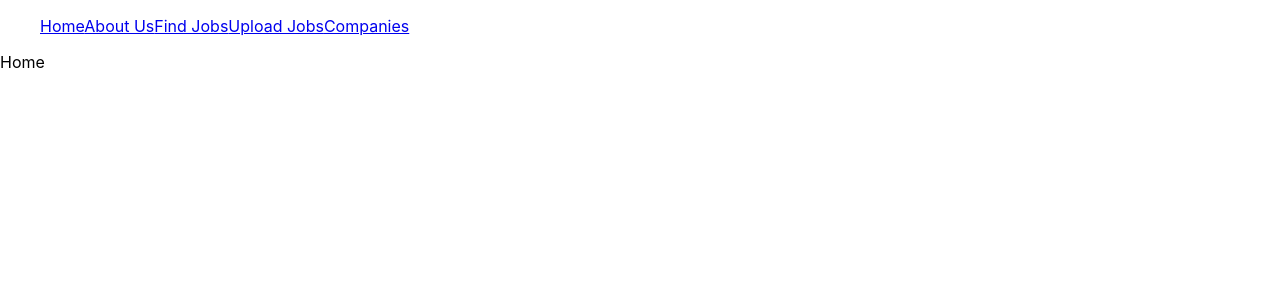
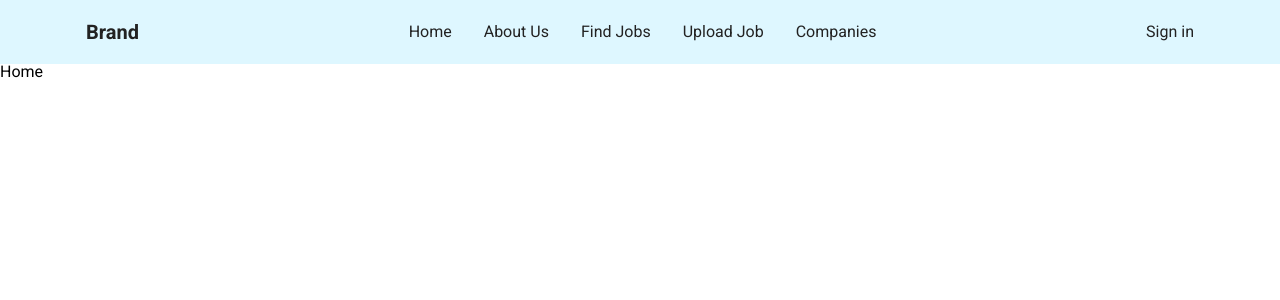
Before and after one commit to lakshit26/job-board, a React (Create React App) app: page / in a window 1280 px wide. Shown: the top 300 px of the page. Built offline with nearby package versions, Linux system fonts and the light colour scheme.

Commit message:
added navbar along with css

```diff
--- a/src/App.css
+++ /dev/null
@@ -1,38 +0,0 @@
-.App {
-  text-align: center;
-}
-
-.App-logo {
-  height: 40vmin;
-  pointer-events: none;
-}
-
-@media (prefers-reduced-motion: no-preference) {
-  .App-logo {
-    animation: App-logo-spin infinite 20s linear;
-  }
-}
-
-.App-header {
-  background-color: #282c34;
-  min-height: 100vh;
-  display: flex;
-  flex-direction: column;
-  align-items: center;
-  justify-content: center;
-  font-size: calc(10px + 2vmin);
-  color: white;
-}
-
-.App-link {
-  color: #61dafb;
-}
-
-@keyframes App-logo-spin {
-  from {
-    transform: rotate(0deg);
-  }
-  to {
-    transform: rotate(360deg);
-  }
-}
--- a/src/App.js
+++ b/src/App.js
@@ -1,4 +1,3 @@
-import './App.css';
 import React from 'react'
 import { BrowserRouter, Routes, Route } from 'react-router-dom'
 import Home from './components/Home'
--- a/src/components/Header.js
+++ b/src/components/Header.js
@@ -1,17 +1,38 @@
-import React from 'react'
+import React,{useState} from 'react'
 import { Link } from 'react-router-dom';
-import './styles/header.css'
+import '../styles/reset.min.css';
+import '../styles/header.css'
+
 function Header() {
+  const [isNavActive, setIsNavActive] = useState(false);
+  function handleNavToggle(){
+    setIsNavActive(!isNavActive);
+  }
   return (
-    <nav>
-      <ul>
-        <Link to='/'>Home</Link>
-        <Link to='/about-us'>About Us</Link>
-        <Link to='/find-jobs'>Find Jobs</Link>
-        <Link to='/upload-job'>Upload Jobs</Link>
-        <Link to='/companies'>Companies</Link>
-      </ul>
-    </nav>
+    <header class="site-header">
+      <div class="wrapper site-header__wrapper">
+        <div class="site-header__start">
+        <Link to='/' class="brand">Brand</Link>
+        </div>
+        <div class="site-header__middle">
+          <nav class="nav">
+            <button onClick={handleNavToggle} class="nav__toggle" aria-expanded="false" type="button">
+              menu
+            </button>
+            <ul class={"nav__wrapper"+(isNavActive?" active":"")}>
+              <Link to='/' class="nav__item">Home</Link>
+              <Link to='/about-us' class="nav__item">About Us</Link>
+              <Link to='/find-jobs' class="nav__item">Find Jobs</Link>
+              <Link to='/upload-job' class="nav__item">Upload Job</Link>
+              <Link to='/companies' class="nav__item">Companies</Link>
+            </ul>
+          </nav>
+        </div>
+        <div class="site-header__end">
+          <a>Sign in</a>
+        </div>
+      </div>
+    </header>
   );
 }
 
--- a/src/index.css
+++ /dev/null
@@ -1,13 +0,0 @@
-body {
-  margin: 0;
-  font-family: -apple-system, BlinkMacSystemFont, 'Segoe UI', 'Roboto', 'Oxygen',
-    'Ubuntu', 'Cantarell', 'Fira Sans', 'Droid Sans', 'Helvetica Neue',
-    sans-serif;
-  -webkit-font-smoothing: antialiased;
-  -moz-osx-font-smoothing: grayscale;
-}
-
-code {
-  font-family: source-code-pro, Menlo, Monaco, Consolas, 'Courier New',
-    monospace;
-}
--- a/src/index.js
+++ b/src/index.js
@@ -1,6 +1,5 @@
 import React from 'react';
 import ReactDOM from 'react-dom/client';
-import './index.css';
 import App from './App';
 
 const root = ReactDOM.createRoot(document.getElementById('root'));
--- a/src/components/styles/header.css
+++ b/src/styles/header.css
@@ -1,7 +1,77 @@
-/*
-** The Header Media Queries **
-** Tweak as per your needs **
-*/
+@import url("https://fonts.googleapis.com/css2?family=Roboto:wght@400;700&display=swap");
+.wrapper {
+  max-width: 1140px;
+  padding-left: 1rem;
+  padding-right: 1rem;
+  margin-left: auto;
+  margin-right: auto;
+}
+
+*,
+*:before,
+*:after {
+  box-sizing: border-box;
+}
+
+a {
+  text-decoration: none;
+  color: #222;
+}
+
+html {
+  -webkit-font-smoothing: antialiased;
+  -moz-osx-font-smoothing: grayscale;
+}
+
+body {
+  font-family: "Roboto", sans-serif;
+}
+
+.sr-only {
+  position: absolute;
+  clip: rect(1px, 1px, 1px, 1px);
+  padding: 0;
+  border: 0;
+  height: 1px;
+  width: 1px;
+  overflow: hidden;
+}
+
+.button {
+  -webkit-appearance: none;
+     -moz-appearance: none;
+          appearance: none;
+  color: #fff;
+  background-color: #2fa0f6;
+  min-width: 120px;
+  padding: 0.5rem 1rem;
+  border-radius: 5px;
+  text-align: center;
+}
+
+.button svg {
+  display: inline-block;
+  vertical-align: middle;
+  width: 24px;
+  height: 24px;
+  fill: #fff;
+}
+
+.button span {
+  display: none;
+}
+
+@media (min-width: 600px) {
+  .button span {
+    display: initial;
+  }
+}
+
+.button--icon {
+  min-width: initial;
+  padding: 0.5rem;
+}
+
 .brand {
   font-weight: bold;
   font-size: 20px; }
@@ -45,7 +115,7 @@
       opacity: 1;
       transform: translateY(0); } }
 
-.nav__item a {
+.nav__item {
   display: block;
   padding: 1.5rem 1rem; }
 
--- /dev/null
+++ b/src/styles/reset.min.css
@@ -0,0 +1 @@
+html,body,div,span,applet,object,iframe,h1,h2,h3,h4,h5,h6,p,blockquote,pre,a,abbr,acronym,address,big,cite,code,del,dfn,em,img,ins,kbd,q,s,samp,small,strike,strong,sub,sup,tt,var,b,u,i,center,dl,dt,dd,ol,ul,li,fieldset,form,label,legend,table,caption,tbody,tfoot,thead,tr,th,td,article,aside,canvas,details,embed,figure,figcaption,footer,header,hgroup,menu,nav,output,ruby,section,summary,time,mark,audio,video{margin:0;padding:0;border:0;font-size:100%;font:inherit;vertical-align:baseline}article,aside,details,figcaption,figure,footer,header,hgroup,menu,nav,section{display:block}body{line-height:1}ol,ul{list-style:none}blockquote,q{quotes:none}blockquote:before,blockquote:after,q:before,q:after{content:'';content:none}table{border-collapse:collapse;border-spacing:0}
```
